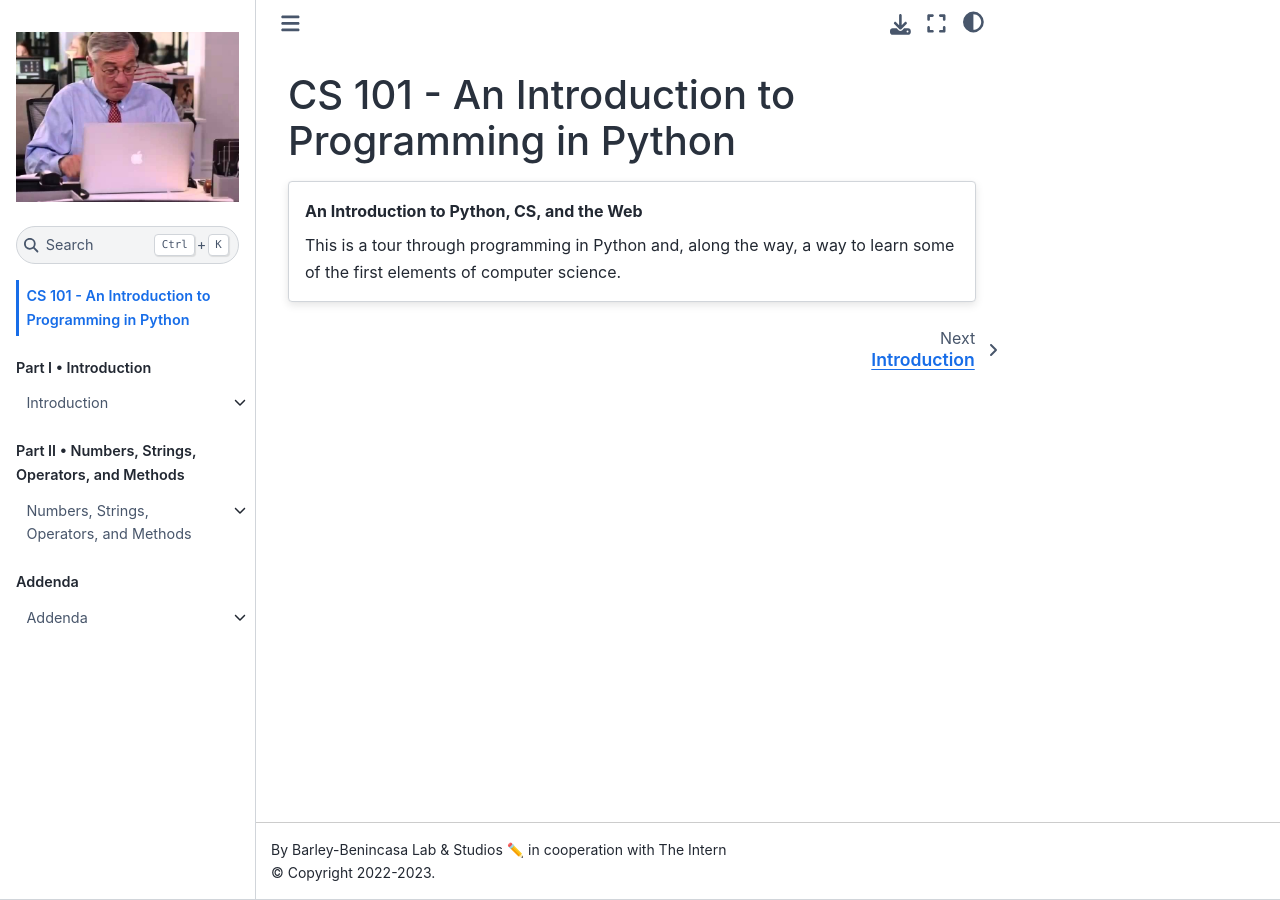
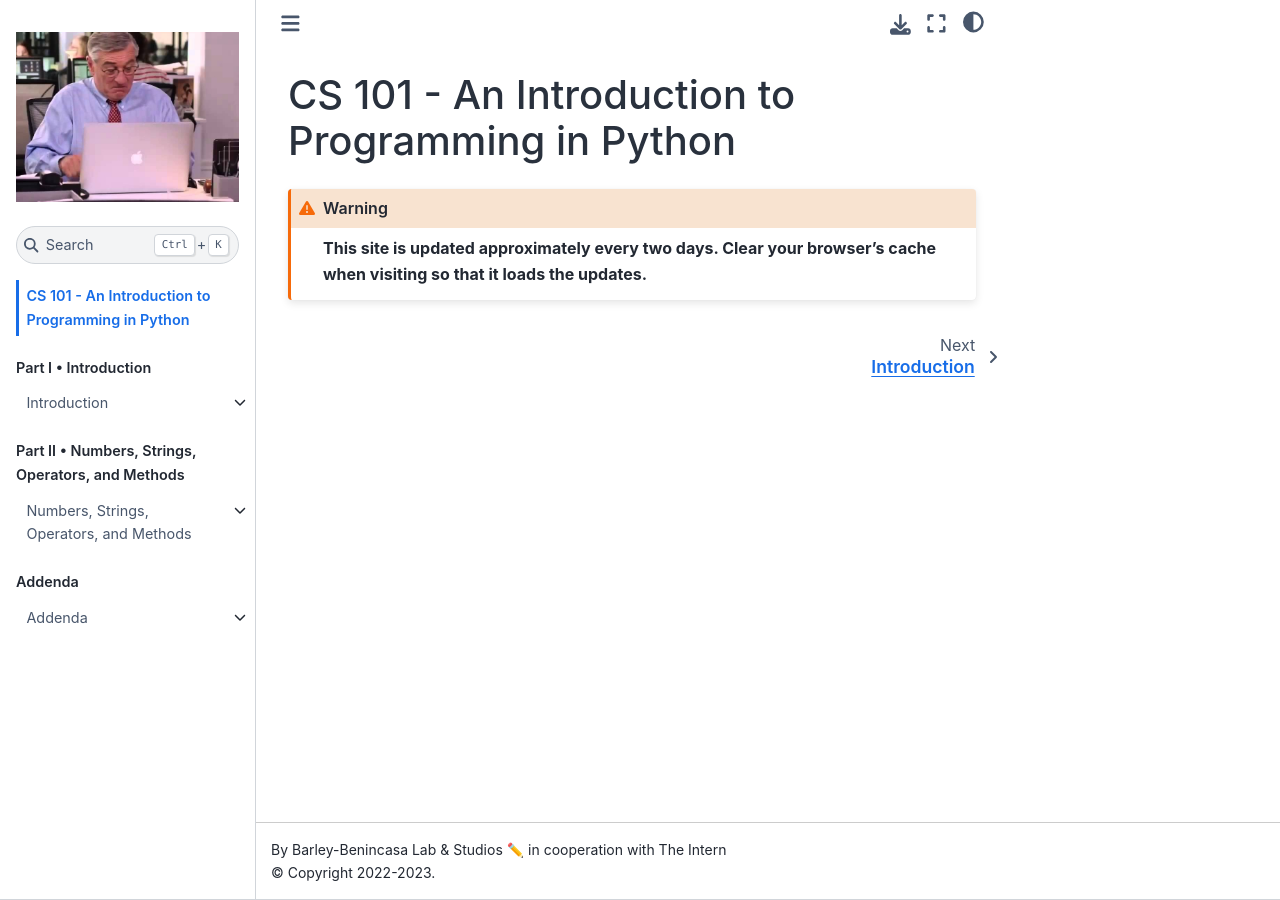
Before and after one commit to the-intern/cs101, a Jupyter Book: the page built from book/home.md, in a window 1280 px wide. Built offline with Jupyter Book 1.0.4 settings and Sphinx 7.4.7 and the Sphinx Book theme 1.1.4, drawn with Linux system fonts in a browser that asks for light colours; part of the change alters nothing that is shown.

`````diff
--- a/book/_toc.yml
+++ b/book/_toc.yml
@@ -27,6 +27,7 @@ parts:
           - file: part-ii/strings-i
           - file: part-ii/strings-ii
           - file: part-ii/string-methods
+          - file: part-ii/string-methods-ii
           - file: part-ii/string-cheat-sheet
 
   - caption: Addenda
--- a/book/home.md
+++ b/book/home.md
@@ -12,9 +12,8 @@ kernelspec:
 
 # CS 101 - An Introduction to Programming in Python
 
+```{warning}
 
-````{card} An Introduction to Python, CS, and the Web
+__This site is updated approximately every two days.  Clear your browser's cache when visiting so that it loads the updates.__
 
-This is a tour through programming in Python and, along the way, a way to learn some of the first elements of computer science.
-
-````
+```
--- a/book/references.bib
+++ b/book/references.bib
@@ -18,3 +18,11 @@ url={https://computingbook.org/},
 year={2011},
 publisher={CreateSpace Independent Publishing Platform}
 }
+
+@book{MDN,
+	title = {URL},
+  author = {MDN},
+  publisher = {MDN},
+  year = {2022},
+	url = {https://developer.mozilla.org/en-US/docs/Glossary/URL}
+  }
`````
Also changed, not shown: book/part-ii/images/anchor-tag.png (added), book/part-ii/images/extract_hextet.png (added), book/part-ii/string-methods-ii.ipynb (added), book/part-ii/string-methods.ipynb, 1 other file.
